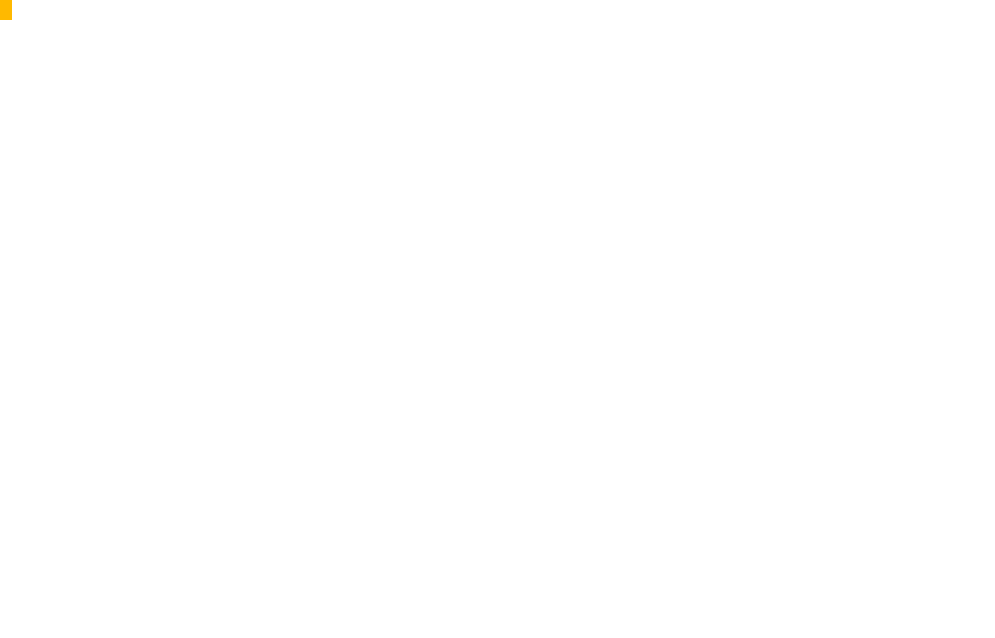
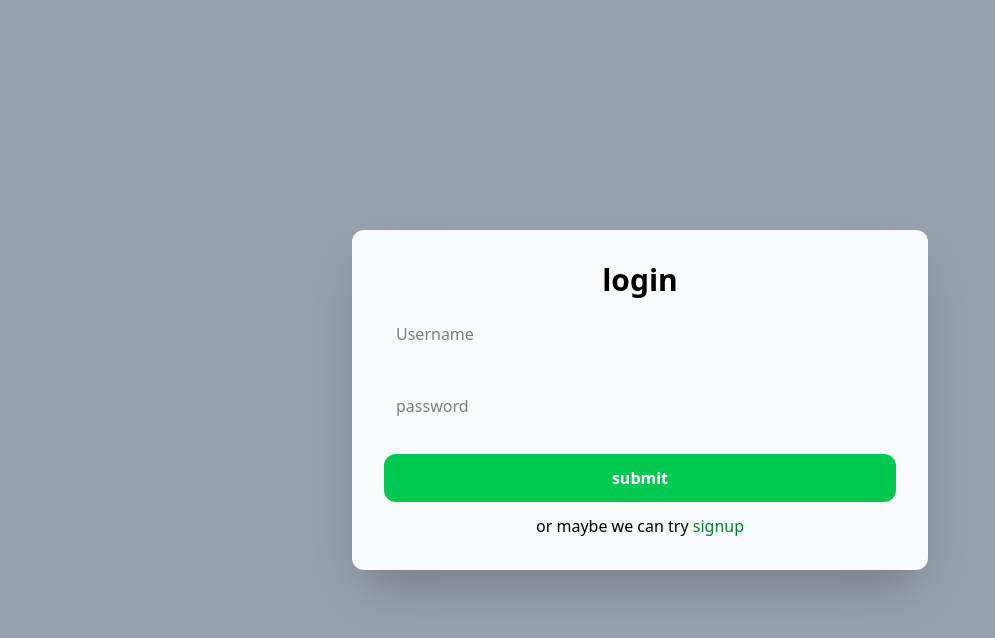
Before and after one commit to amanlad97/lets-draw-together, a Next.js app in the folder apps/web/: page / in a window 1280 px wide. Shown: the top 638 px of the page, without its empty margins (0-995 px from the left). Built offline with nearby package versions, Linux system fonts and the light colour scheme.

Commit message:
started with design

```diff
--- a/apps/web/app/page.tsx
+++ b/apps/web/app/page.tsx
@@ -1,3 +1,30 @@
 export default function Home() {
-  return <div className="bg-amber-400 w-3 h-5"></div>;
+  return (
+    <div className="bg-gray-400  w-screen h-screen flex item-center justify-center">
+      <div className=" flex flex-col justify-center items-center">
+        <div className="bg-gray-50 w-xl flex rounded-xl p-8 flex-col items-center shadow-2xl">
+          <h3 className="font-bold text-3xl">login</h3>
+          <input
+            type="text"
+            placeholder="Username"
+            className="w-full m-3 p-3 border-x-green-400"
+          ></input>
+          <input
+            type="text"
+            placeholder="password"
+            className="w-full m-3 p-3 focus:border-green-500"
+          ></input>
+          <button className="w-full m-3 p-3 bg-green-500 rounded-xl text-white font-bold">
+            submit
+          </button>
+          <h1>
+            or maybe we can try{" "}
+            <a className=" text-green-700" href="www.google.com">
+              signup
+            </a>
+          </h1>
+        </div>
+      </div>
+    </div>
+  );
 }
```
